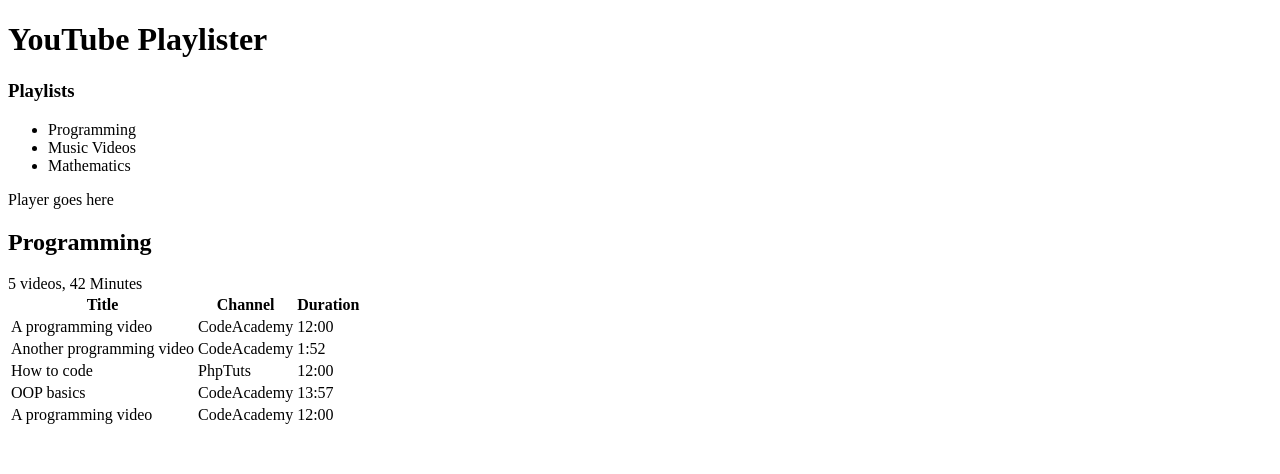
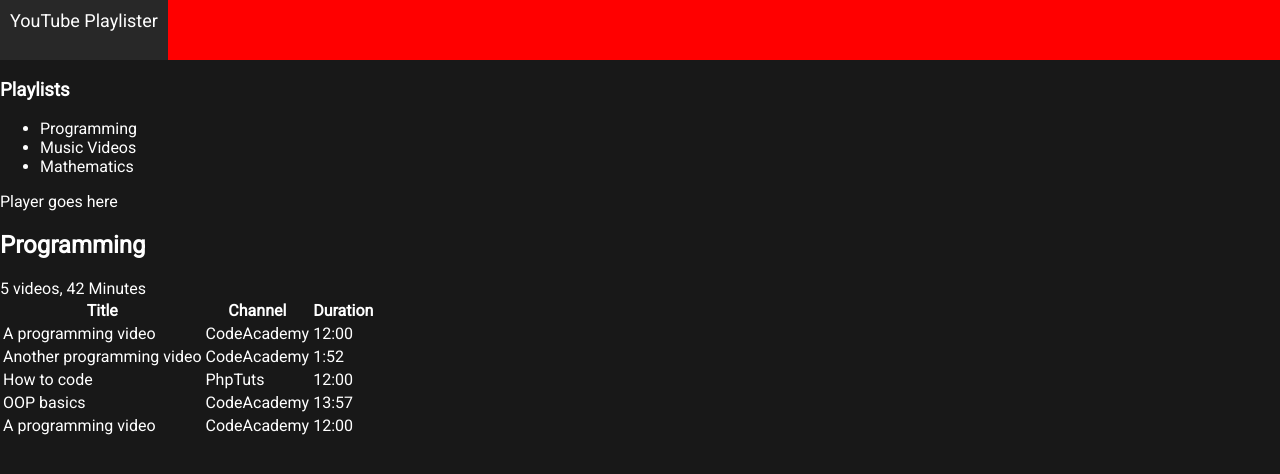
Before and after one commit to MrFletching/YouTubePlaylister, a React (Create React App) app in the folder client/: page / in a window 1280 px wide. Shown: the top 474 px of the page. Built offline with nearby package versions, Linux system fonts and the light colour scheme.

Commit message:
Initial styling

```diff
--- a/client/public/index.html
+++ b/client/public/index.html
@@ -5,6 +5,7 @@
     <meta name="viewport" content="width=device-width, initial-scale=1, shrink-to-fit=no">
     <meta name="theme-color" content="#000000">
     <title>YouTube Playlister</title>
+    <link href="https://fonts.googleapis.com/css?family=Roboto" rel="stylesheet">
   </head>
   <body>
     <noscript>
--- a/client/src/App.css
+++ b/client/src/App.css
@@ -0,0 +1,3 @@
+.App {
+  height: 100%;
+}
--- /dev/null
+++ b/client/src/components/Header.css
@@ -0,0 +1,13 @@
+.Header {
+  background-color: red;
+  height: 60px;
+  display: flex;
+}
+
+.Header h1 {
+  margin: 0;
+  padding: 10px;
+  font-weight: normal;
+  font-size: 18px;
+  background-color: #282828;
+}
--- a/client/src/components/Header.js
+++ b/client/src/components/Header.js
@@ -1,9 +1,10 @@
 import React, { Component } from 'react';
+import './Header.css';
 
 class Header extends Component {
   render() {
     return (
-      <div className="header">
+      <div className="Header">
         <h1>YouTube Playlister</h1>
       </div>
     );
--- a/client/src/components/Player.js
+++ b/client/src/components/Player.js
@@ -3,7 +3,7 @@ import React, { Component } from 'react';
 class Player extends Component {
   render() {
     return (
-      <div className="player">
+      <div className="Player">
         Player goes here
       </div>
     );
--- a/client/src/components/Playlist.js
+++ b/client/src/components/Playlist.js
@@ -4,7 +4,7 @@ import PlaylistTable from './PlaylistTable';
 class Playlist extends Component {
   render() {
     return (
-      <div className="playlist">
+      <div className="Playlist">
         <h2>Programming</h2>
         <div className="meta">5 videos, 42 Minutes</div>
 
--- a/client/src/components/PlaylistTable.js
+++ b/client/src/components/PlaylistTable.js
@@ -3,7 +3,7 @@ import React, { Component } from 'react';
 class PlaylistTable extends Component {
   render() {
     return (
-      <table className="playlist-table">
+      <table className="PlaylistTable">
         <thead>
           <tr>
             <th>Title</th>
--- a/client/src/components/Sidebar.js
+++ b/client/src/components/Sidebar.js
@@ -3,7 +3,7 @@ import React, { Component } from 'react';
 class Sidebar extends Component {
   render() {
     return (
-      <div className="sidebar">
+      <div className="Sidebar">
         <h3>Playlists</h3>
         <ul>
           <li>Programming</li>
--- a/client/src/index.css
+++ b/client/src/index.css
@@ -0,0 +1,11 @@
+html {
+  height: 100%;
+}
+
+body {
+  margin: 0;
+  height: 100%;
+  color: white;
+  background-color: #181818;
+  font-family: Roboto, Helvetica, Arial, sans-serif;
+}
```
